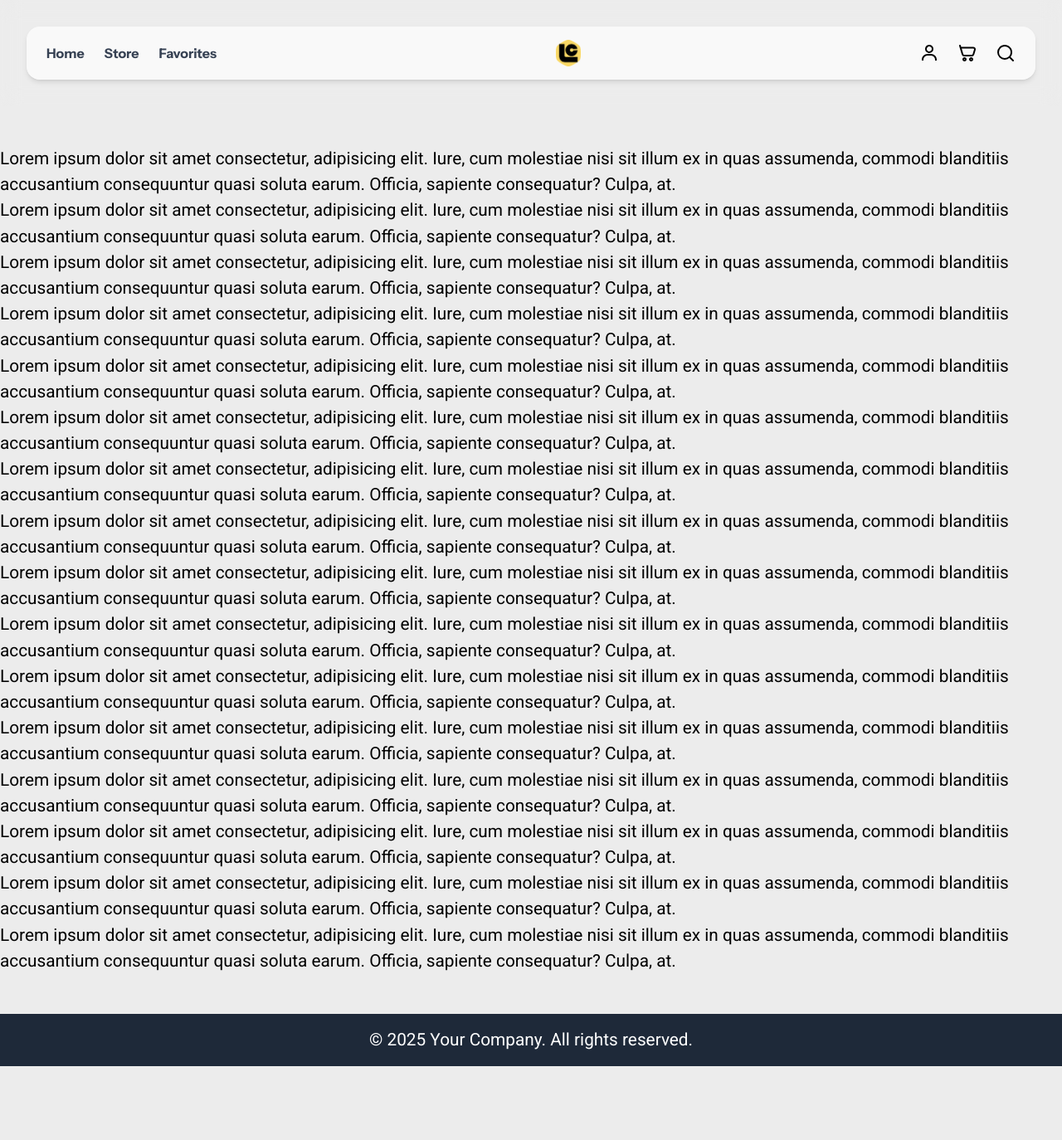
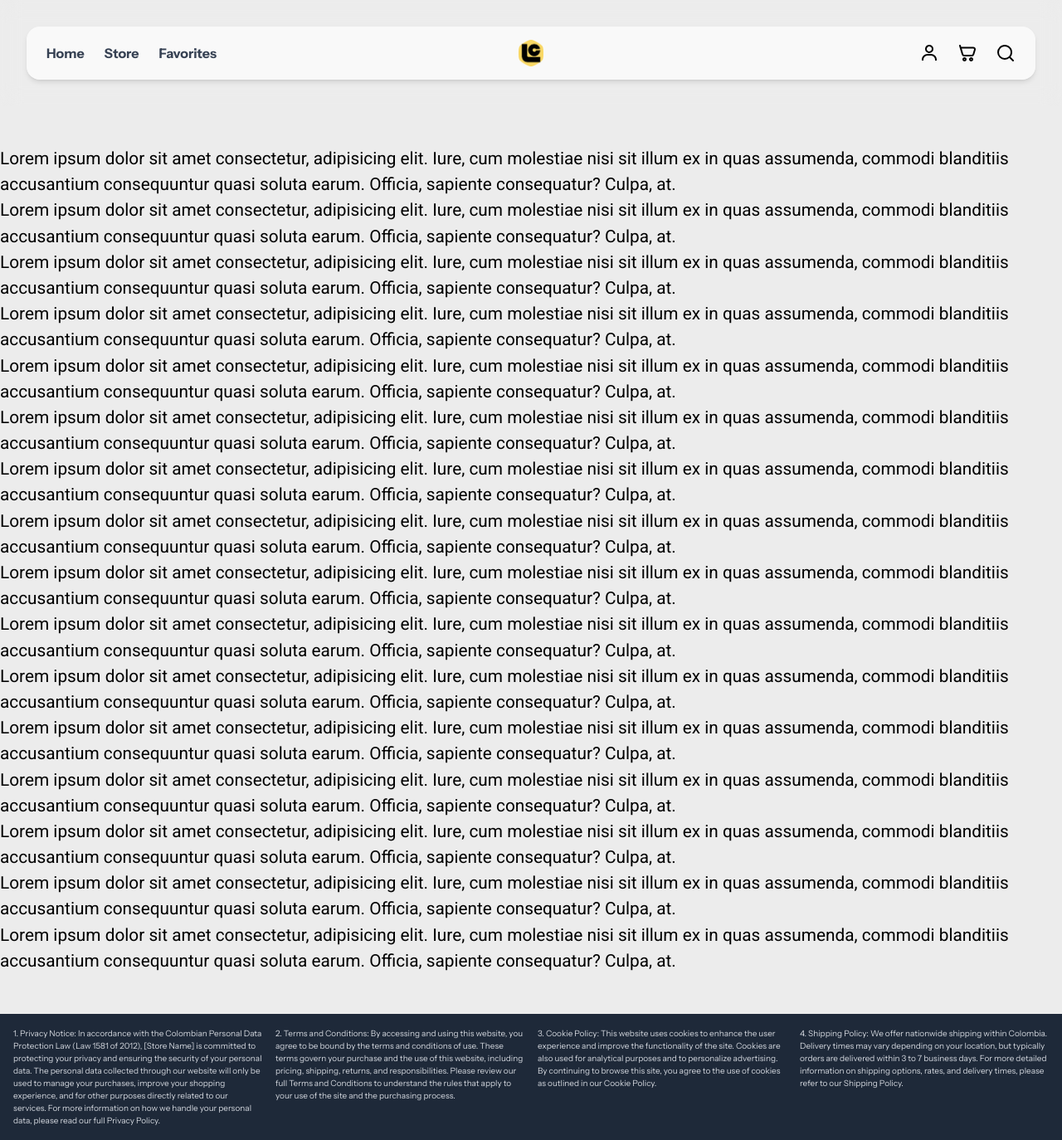
Before and after one commit to ivanparramartinez/ecommerce-frontend-react, a React (Vite) app: page / in a window 1280 px wide. Shown: the whole page at 83% size. Before the commit the page ends 1285 px from the top, so only its background shows below. Built offline with nearby package versions, Linux system fonts and the light colour scheme.

Commit message:
Added terms to footer

```diff
--- a/src/components/common/Footer.tsx
+++ b/src/components/common/Footer.tsx
@@ -1,13 +1,44 @@
-import React from 'react';
+import React from "react";
 
 const Footer: React.FC = () => {
-    return (
-        <footer className="bg-gray-800 text-white py-4">
-            <div className="container mx-auto text-center">
-            <p>&copy; {new Date().getFullYear()} Your Company. All rights reserved.</p>
-            </div>
-        </footer>
-    );
+  return (
+    <footer className="bg-gray-800 text-white p-4">
+      <div className="container grid grid-cols-1 md:grid-cols-2 lg:grid-cols-4 gap-4 text-[8px] md:text-[10px] instrument-sans font-light text-gray-300">
+        <p>
+          1. Privacy Notice: In accordance with the Colombian Personal Data
+          Protection Law (Law 1581 of 2012), [Store Name] is committed to
+          protecting your privacy and ensuring the security of your personal
+          data. The personal data collected through our website will only be
+          used to manage your purchases, improve your shopping experience, and
+          for other purposes directly related to our services. For more
+          information on how we handle your personal data, please read our full
+          Privacy Policy.
+        </p>
+        <p>
+          2. Terms and Conditions: By accessing and using this website, you
+          agree to be bound by the terms and conditions of use. These terms
+          govern your purchase and the use of this website, including pricing,
+          shipping, returns, and responsibilities. Please review our full Terms
+          and Conditions to understand the rules that apply to your use of the
+          site and the purchasing process.
+        </p>
+        <p>
+          3. Cookie Policy: This website uses cookies to enhance the user
+          experience and improve the functionality of the site. Cookies are also
+          used for analytical purposes and to personalize advertising. By
+          continuing to browse this site, you agree to the use of cookies as
+          outlined in our Cookie Policy.
+        </p>
+        <p>
+          4. Shipping Policy: We offer nationwide shipping within Colombia.
+          Delivery times may vary depending on your location, but typically
+          orders are delivered within 3 to 7 business days. For more detailed
+          information on shipping options, rates, and delivery times, please
+          refer to our Shipping Policy.
+        </p>
+      </div>
+    </footer>
+  );
 };
 
 export default Footer;
--- a/src/components/common/Header.tsx
+++ b/src/components/common/Header.tsx
@@ -17,13 +17,17 @@ const Header: React.FC = () => {
 
   return (
     <>
-      <header className={`p-4 md:p-6 xl:p-8 sticky top-0 w-full z-50 backdrop-blur-md ${scrolled ? 'border-b border-gray-300' : ''}`}>
+      <header
+        className={`p-4 md:p-6 xl:p-8 sticky top-0 w-full z-50 backdrop-blur-md ${
+          scrolled ? "border-b border-gray-300" : ""
+        }`}
+      >
         <nav
           className="mx-auto flex max-w-sm md:max-w-3xl lg:max-w-5xl xl:max-w-7xl items-center justify-between p-2 md:py-3 md:px-4 xl:py-4 xl:px-6 shadow-md rounded-lg md:rounded-xl lg:rounded-2xl bg-white/70 instrument-sans font-bold text-base"
           aria-label="Global"
         >
-          <div className="hidden lg:flex items-center">
-            <nav className="">
+          <div className="items-center flex-1 basis-1/3">
+            <nav className="hidden lg:flex">
               <ul className="flex space-x-6">
                 <li>
                   <a href="/" className="text-gray-700 hover:text-gray-900">
@@ -31,7 +35,10 @@ const Header: React.FC = () => {
                   </a>
                 </li>
                 <li>
-                  <a href="/store" className="text-gray-700 hover:text-gray-900">
+                  <a
+                    href="/store"
+                    className="text-gray-700 hover:text-gray-900"
+                  >
                     Store
                   </a>
                 </li>
@@ -45,14 +52,33 @@ const Header: React.FC = () => {
                 </li>
               </ul>
             </nav>
+            <div className="lg:hidden flex items-center">
+              <button className="text-gray-700 hover:text-gray-900">
+                <svg
+                  width="24"
+                  height="24"
+                  viewBox="0 0 24 24"
+                  fill="none"
+                  xmlns="http://www.w3.org/2000/svg"
+                >
+                  <path
+                    d="M4 6H20M4 12H20M4 18H20"
+                    stroke="black"
+                    strokeWidth={2}
+                    strokeLinecap="round"
+                    strokeLinejoin="round"
+                  />
+                </svg>
+              </button>
+            </div>
           </div>
-          <div className="flex lg:flex-initial">
+          <div className="flex flex-1 basis-1/3 lg:flex-initial justify-center">
             <a href="#" className="-m-1.5 p-1.5">
               <span className="sr-only">Luxury Couture</span>
               <img alt="" src={logo} className="h-8 w-auto" />
             </a>
           </div>
-          <div className="flex items-center">
+          <div className="flex flex-1 basis-1/3 items-center justify-end">
             <nav className="">
               <ul className="flex items-center space-x-6">
                 <li>
@@ -72,7 +98,10 @@ const Header: React.FC = () => {
                   </a>
                 </li>
                 <li>
-                  <a href="/store" className="text-gray-700 hover:text-gray-900">
+                  <a
+                    href="/store"
+                    className="text-gray-700 hover:text-gray-900"
+                  >
                     <svg
                       width="20"
                       height="20"
```
